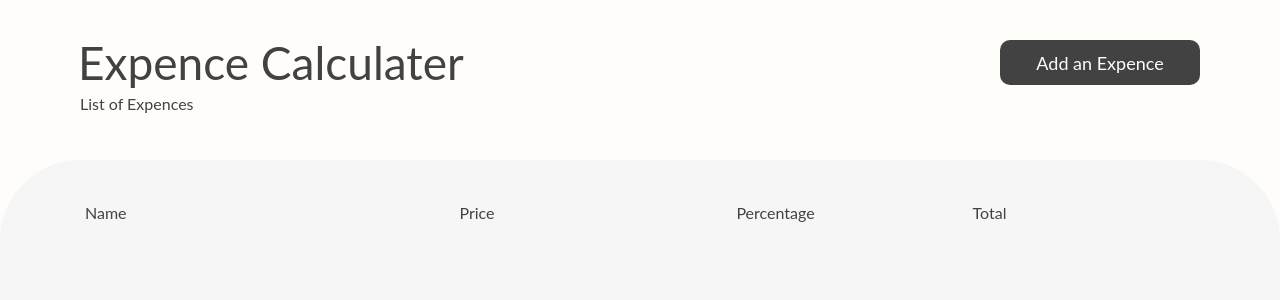
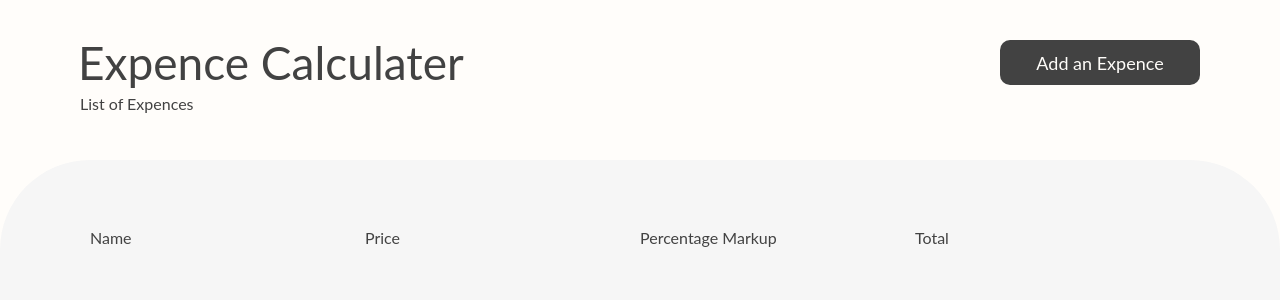
Before and after one commit to bircankut/expense-calculator, a React (Vite) app: page / in a window 1280 px wide. Shown: the top 300 px of the page. Built offline with nearby package versions, Linux system fonts and the light colour scheme.

Commit message:
feat: added grid logic to expence list

```diff
--- a/src/components/expence-box/expence-box.module.css
+++ /dev/null
@@ -1,17 +0,0 @@
-.expenceBox {
-    display: flex;
-    flex-direction: row;
-    justify-content: space-between;
-    align-items: center;
-    padding-right: 50px;
-    padding-top: 12px;
-}
-
-.span {
-    display: inline-block;
-    padding-left: 5px;
-}
-
-.span:nth-last-child(-n+2){
-    text-align: center;
-}
--- a/src/components/expence-box/expence-box.tsx
+++ /dev/null
@@ -1,21 +0,0 @@
-import { FC, useState } from 'react'
-import BigNumber from "bignumber.js";
-import { Expence } from '../../App';
-import style from '../expence-box/expence-box.module.css';
-
-interface ExpenceBoxProps {
-  expences: Expence[];
-}
-
-const ExpenceBox = ({ expences }:ExpenceBoxProps) => {
-  return <div>{expences.map((el)=>{
-    return (<div className={`${style.expenceBox} fontLato colorLigthGrey`}>
-        <span style={{width: '30%'}} className={style.span}>{el.name}</span>
-        <span style={{width: '25%'}} className={style.span}>{el.price}€</span>
-        <span style={{width: '10%'}} className={style.span}>{el.percentageMarkup}%</span>
-        <span style={{width: '30%'}} className={style.span}>{el.total?.toString()}€</span>
-    </div>)
-  })}</div>
-}
-
-export { ExpenceBox }
--- a/src/components/expence-list/expence-list.module.css
+++ b/src/components/expence-list/expence-list.module.css
@@ -1,6 +1,26 @@
-.expenceListBox {
+.container {
+    background-color: rgb(246, 246, 246);
     height: 80vh;
-    border-radius: 80px 80px 0 0;
-    background-color: rgb(246, 246, 246);
-    padding: 40px 80px 0px 80px;
+    padding: 50px 80px;
+    border-radius: 90px 90px 0 0;
 }
+.gridScroller {
+    overflow: scroll;
+}
+
+.grid {
+    display: grid;
+    grid-template-columns: 1fr 1fr 1fr 1fr;
+    padding: 20px 10px;
+}
+
+.gridHeader {
+    position: sticky;
+    top: 0;
+    z-index: 1;
+}
+
+.expenceBox {
+    border-bottom: 1px solid rgba(66,66,66,0.5);
+    margin: 30px 0;
+}
--- a/src/components/expence-list/expence-list.tsx
+++ b/src/components/expence-list/expence-list.tsx
@@ -9,10 +9,27 @@ interface ExpenceListProps {
 }
 
 const ExpenceList = ({expences}:ExpenceListProps) => {
-  return <div className={style.expenceListBox}>
-    <ListHeaderBox/>
-    <ExpenceBox expences={expences}></ExpenceBox>
-  </div>
+  return (
+    <section className={`${style.container} fontLato colorDarkGrey`}>
+      <div className={style.grid}>
+          <div className={style.gridHeader}>Name</div>
+          <div className={style.gridHeader}>Price</div>
+          <div className={style.gridHeader}>Percentage Markup</div>
+          <div className={style.gridHeader}>Total</div>
+      </div>
+      <div>
+      {expences.map((el)=>{
+            return <div className={`${style.grid} ${style.expenceBox}`}>
+              <div className={style.gridEntry}>{el.name}</div>
+              <div className={style.gridEntry}>{el.price} €</div>
+              <div className={style.gridEntry}>{el.percentageMarkup}</div>
+              <div className={style.gridEntry}>{el.total?.toString()} €</div>
+              </div>
+          })}
+      </div>
+
+    </section>
+  )
 }
 
 export { ExpenceList }
--- a/src/components/expence-value-headers/expence-value-headers.module.css
+++ /dev/null
@@ -1,7 +0,0 @@
-.expenceValueHeader {
-    padding: 5px;
-}
-
-.expenceValueHeader:nth-last-child(-n+2){
-    text-align: center;
-}
--- a/src/components/expence-value-headers/expence-value-headers.tsx
+++ /dev/null
@@ -1,13 +0,0 @@
-import { FC } from 'react'
-import style from '../expence-value-headers/expence-value-headers.module.css'
-
-interface ExpenceValueHeadersProps {
-  children: string;
-  wideness: string;
-}
-
-const ExpenceValueHeaders = ({children, wideness}: ExpenceValueHeadersProps) => {
-  return <div className={style.expenceValueHeader} style={{width: `${wideness}`}}>{children}</div>
-}
-
-export { ExpenceValueHeaders }
--- a/src/components/list-header-box/list-header-box.module.css
+++ /dev/null
@@ -1,5 +0,0 @@
-.headersBox {
-    display: flex;
-    flex-direction: row;
-    padding-right: 50px;
-}
--- a/src/components/list-header-box/list-header-box.tsx
+++ /dev/null
@@ -1,18 +0,0 @@
-import { FC } from 'react'
-import style from '../list-header-box/list-header-box.module.css'
-import { ExpenceValueHeaders } from '../expence-value-headers/expence-value-headers'
-
-interface ListHeaderBoxProps {
-
-}
-
-const  ListHeaderBox = ({}:ListHeaderBoxProps) => {
-  return <div className={`${style.headersBox} fontLato colorDarkGrey`}>
-    <ExpenceValueHeaders wideness={'35%'}> Name </ExpenceValueHeaders>
-    <ExpenceValueHeaders wideness={'25%'}> Price </ExpenceValueHeaders>
-    <ExpenceValueHeaders wideness={'10%'}> Percentage </ExpenceValueHeaders>
-    <ExpenceValueHeaders wideness={'30%'}> Total </ExpenceValueHeaders>
-  </div>
-}
-
-export { ListHeaderBox }
```
